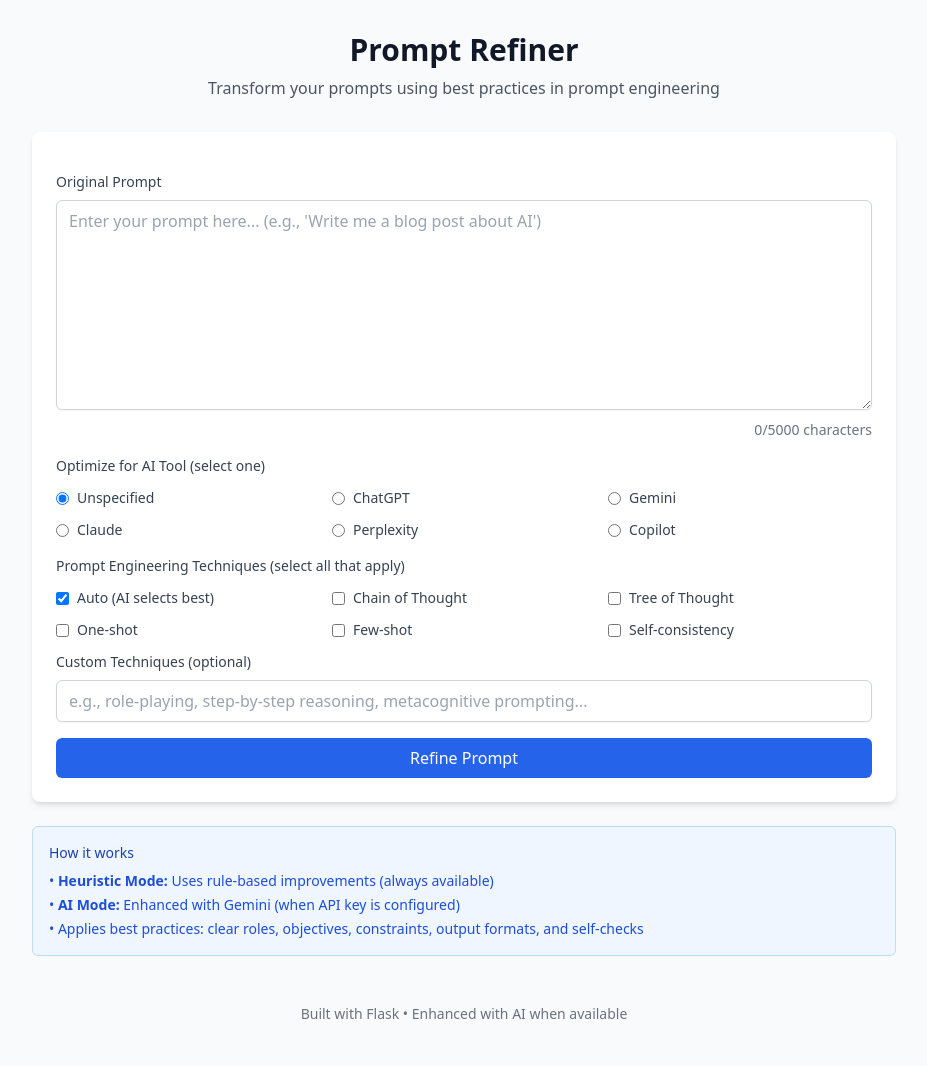
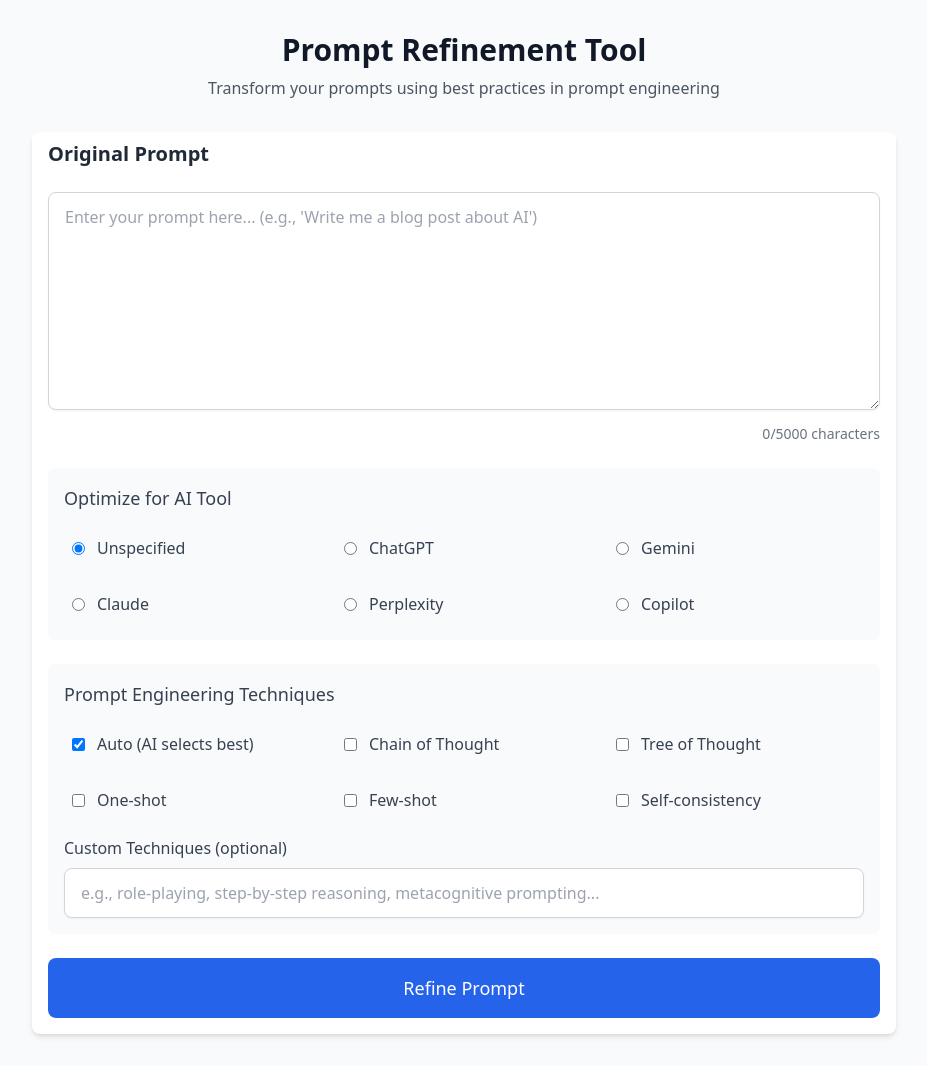
Before and after one commit to BenedictS24/prompt-refiner-app, a Flask app: page / in a window 1280 px wide. Shown: the whole page, without its empty margins (176-1103 px from the left). Before the commit the page ends 1019 px from the top, so only its background shows below. Run offline with Flask 3, Linux system fonts and the light colour scheme; some libraries are stand-ins or nearby versions.

Commit message:
Updated UI

```diff
--- a/templates/base.html
+++ b/templates/base.html
@@ -3,14 +3,14 @@
 <head>
     <meta charset="UTF-8">
     <meta name="viewport" content="width=device-width, initial-scale=1.0">
-    <title>{% block title %}Prompt Refiner{% endblock %}</title>
+    <title>{% block title %}Prompt Refinement Tool{% endblock %}</title>
     <script src="https://cdn.tailwindcss.com"></script>
     <meta name="csrf-token" content="{{ csrf_token() }}">
 </head>
 <body class="bg-gray-50 min-h-screen">
     <div class="container mx-auto px-4 py-8 max-w-4xl">
-        <header class="text-center mb-8">
-            <h1 class="text-3xl font-bold text-gray-900 mb-2">Prompt Refiner</h1>
+        <header id="mainHeader" class="text-center mb-8">
+            <h1 class="text-3xl font-bold text-gray-900 mb-2">Prompt Refinement Tool</h1>
             <p class="text-gray-600">Transform your prompts using best practices in prompt engineering</p>
         </header>
 
@@ -18,9 +18,7 @@
             {% block content %}{% endblock %}
         </main>
 
-        <footer class="text-center mt-12 text-gray-500 text-sm">
-            <p>Built with Flask • Enhanced with AI when available</p>
-        </footer>
+        <!-- removed footer section -->
     </div>
 
     {% block scripts %}{% endblock %}
--- a/templates/index.html
+++ b/templates/index.html
@@ -1,103 +1,104 @@
 {% extends "base.html" %}
 
 {% block content %}
-<div class="bg-white rounded-lg shadow-md p-6 mb-6">
-    <form id="refineForm" class="space-y-4">
+<!-- Split UI into input view and results view with navigation -->
+<!-- Input View -->
+<div id="inputView" class="space-y-4">
+    <div class="bg-white rounded-lg shadow-md p-4 pt-2">
+        <h2 class="text-xl font-semibold text-gray-800 mb-6">Original Prompt</h2>
+
+        <form id="refineForm" class="space-y-6">
             <input type="hidden" name="csrf_token" value="{{ csrf_token() }}"/>
 
             <div>
-            <label for="prompt" class="block text-sm font-medium text-gray-700 mb-2">
-                Original Prompt
-            </label>
                 <textarea
                     id="prompt"
                     name="prompt"
                     rows="8"
-                class="w-full px-3 py-2 border border-gray-300 rounded-md shadow-sm focus:outline-none focus:ring-2 focus:ring-blue-500 focus:border-blue-500"
+                    class="w-full px-4 py-3 border border-gray-300 rounded-lg shadow-sm focus:outline-none focus:ring-2 focus:ring-blue-500 focus:border-blue-500 text-base"
                     placeholder="Enter your prompt here... (e.g., 'Write me a blog post about AI')"
                     maxlength="5000"
                     required
                 ></textarea>
-            <div class="text-right text-sm text-gray-500 mt-1">
+                <div class="text-right text-sm text-gray-500 mt-2">
                     <span id="charCount">0</span>/5000 characters
                 </div>
             </div>
 
-        <!-- Changed AI tool selection from checkboxes to radio buttons for single selection -->
-        <div>
-            <label class="block text-sm font-medium text-gray-700 mb-3">
-                Optimize for AI Tool (select one)
+            <!-- AI Tool Selection -->
+            <div class="bg-gray-50 p-4 rounded-lg">
+                <label class="block text-lg font-medium text-gray-700 mb-4">
+                    Optimize for AI Tool
                 </label>
-            <div class="grid grid-cols-2 md:grid-cols-3 gap-3">
-                <label class="flex items-center space-x-2 cursor-pointer">
+                <div class="grid grid-cols-2 md:grid-cols-3 gap-4">
+                    <label class="flex items-center space-x-3 cursor-pointer p-2 rounded hover:bg-white">
                         <input type="radio" name="ai_tools" value="unspecified" checked class="border-gray-300 text-blue-600 focus:ring-blue-500">
-                    <span class="text-sm text-gray-700">Unspecified</span>
+                        <span class="text-base text-gray-700">Unspecified</span>
                     </label>
-                <label class="flex items-center space-x-2 cursor-pointer">
+                    <label class="flex items-center space-x-3 cursor-pointer p-2 rounded hover:bg-white">
                         <input type="radio" name="ai_tools" value="chatgpt" class="border-gray-300 text-blue-600 focus:ring-blue-500">
-                    <span class="text-sm text-gray-700">ChatGPT</span>
+                        <span class="text-base text-gray-700">ChatGPT</span>
                     </label>
-                <label class="flex items-center space-x-2 cursor-pointer">
+                    <label class="flex items-center space-x-3 cursor-pointer p-2 rounded hover:bg-white">
                         <input type="radio" name="ai_tools" value="gemini" class="border-gray-300 text-blue-600 focus:ring-blue-500">
-                    <span class="text-sm text-gray-700">Gemini</span>
+                        <span class="text-base text-gray-700">Gemini</span>
                     </label>
-                <label class="flex items-center space-x-2 cursor-pointer">
+                    <label class="flex items-center space-x-3 cursor-pointer p-2 rounded hover:bg-white">
                         <input type="radio" name="ai_tools" value="claude" class="border-gray-300 text-blue-600 focus:ring-blue-500">
-                    <span class="text-sm text-gray-700">Claude</span>
+                        <span class="text-base text-gray-700">Claude</span>
                     </label>
-                <label class="flex items-center space-x-2 cursor-pointer">
+                    <label class="flex items-center space-x-3 cursor-pointer p-2 rounded hover:bg-white">
                         <input type="radio" name="ai_tools" value="perplexity" class="border-gray-300 text-blue-600 focus:ring-blue-500">
-                    <span class="text-sm text-gray-700">Perplexity</span>
+                        <span class="text-base text-gray-700">Perplexity</span>
                     </label>
-                <label class="flex items-center space-x-2 cursor-pointer">
+                    <label class="flex items-center space-x-3 cursor-pointer p-2 rounded hover:bg-white">
                         <input type="radio" name="ai_tools" value="copilot" class="border-gray-300 text-blue-600 focus:ring-blue-500">
-                    <span class="text-sm text-gray-700">Copilot</span>
+                        <span class="text-base text-gray-700">Copilot</span>
                     </label>
                 </div>
             </div>
 
-        <!-- Added prompt engineering technique selection -->
-        <div>
-            <label class="block text-sm font-medium text-gray-700 mb-3">
-                Prompt Engineering Techniques (select all that apply)
+            <!-- Prompt Engineering Techniques -->
+            <div class="bg-gray-50 p-4 rounded-lg">
+                <label class="block text-lg font-medium text-gray-700 mb-4">
+                    Prompt Engineering Techniques
                 </label>
-            <div class="grid grid-cols-2 md:grid-cols-3 gap-3">
-                <label class="flex items-center space-x-2 cursor-pointer">
+                <div class="grid grid-cols-2 md:grid-cols-3 gap-4 mb-4">
+                    <label class="flex items-center space-x-3 cursor-pointer p-2 rounded hover:bg-white">
                         <input type="checkbox" name="prompt_techniques" value="auto" checked class="rounded border-gray-300 text-green-600 focus:ring-green-500">
-                    <span class="text-sm text-gray-700">Auto (AI selects best)</span>
+                        <span class="text-base text-gray-700 font-medium">Auto (AI selects best)</span>
                     </label>
-                <label class="flex items-center space-x-2 cursor-pointer">
+                    <label class="flex items-center space-x-3 cursor-pointer p-2 rounded hover:bg-white">
                         <input type="checkbox" name="prompt_techniques" value="chain_of_thought" class="rounded border-gray-300 text-green-600 focus:ring-green-500">
-                    <span class="text-sm text-gray-700">Chain of Thought</span>
+                        <span class="text-base text-gray-700">Chain of Thought</span>
                     </label>
-                <label class="flex items-center space-x-2 cursor-pointer">
+                    <label class="flex items-center space-x-3 cursor-pointer p-2 rounded hover:bg-white">
                         <input type="checkbox" name="prompt_techniques" value="tree_of_thought" class="rounded border-gray-300 text-green-600 focus:ring-green-500">
-                    <span class="text-sm text-gray-700">Tree of Thought</span>
+                        <span class="text-base text-gray-700">Tree of Thought</span>
                     </label>
-                <label class="flex items-center space-x-2 cursor-pointer">
+                    <label class="flex items-center space-x-3 cursor-pointer p-2 rounded hover:bg-white">
                         <input type="checkbox" name="prompt_techniques" value="one_shot" class="rounded border-gray-300 text-green-600 focus:ring-green-500">
-                    <span class="text-sm text-gray-700">One-shot</span>
+                        <span class="text-base text-gray-700">One-shot</span>
                     </label>
-                <label class="flex items-center space-x-2 cursor-pointer">
+                    <label class="flex items-center space-x-3 cursor-pointer p-2 rounded hover:bg-white">
                         <input type="checkbox" name="prompt_techniques" value="few_shot" class="rounded border-gray-300 text-green-600 focus:ring-green-500">
-                    <span class="text-sm text-gray-700">Few-shot</span>
+                        <span class="text-base text-gray-700">Few-shot</span>
                     </label>
-                <label class="flex items-center space-x-2 cursor-pointer">
+                    <label class="flex items-center space-x-3 cursor-pointer p-2 rounded hover:bg-white">
                         <input type="checkbox" name="prompt_techniques" value="self_consistency" class="rounded border-gray-300 text-green-600 focus:ring-green-500">
-                    <span class="text-sm text-gray-700">Self-consistency</span>
+                        <span class="text-base text-gray-700">Self-consistency</span>
                     </label>
                 </div>
 
-            <!-- Added custom techniques text field -->
-            <div class="mt-3">
-                <label for="custom_techniques" class="block text-sm font-medium text-gray-700 mb-2">
+                <div>
+                    <label for="custom_techniques" class="block text-base font-medium text-gray-700 mb-2">
                         Custom Techniques (optional)
                     </label>
                     <input
                         type="text"
                         id="custom_techniques"
                         name="custom_techniques"
-                    class="w-full px-3 py-2 border border-gray-300 rounded-md shadow-sm focus:outline-none focus:ring-2 focus:ring-green-500 focus:border-green-500"
+                        class="w-full px-4 py-3 border border-gray-300 rounded-lg shadow-sm focus:outline-none focus:ring-2 focus:ring-green-500 focus:border-green-500"
                         placeholder="e.g., role-playing, step-by-step reasoning, metacognitive prompting..."
                         maxlength="200"
                     >
@@ -107,138 +108,137 @@
             <button
                 type="submit"
                 id="refineBtn"
-            class="w-full bg-blue-600 text-white py-2 px-4 rounded-md hover:bg-blue-700 focus:outline-none focus:ring-2 focus:ring-blue-500 focus:ring-offset-2 disabled:opacity-50 disabled:cursor-not-allowed"
+                class="w-full bg-blue-600 text-white py-4 px-6 rounded-lg hover:bg-blue-700 focus:outline-none focus:ring-2 focus:ring-blue-500 focus:ring-offset-2 disabled:opacity-50 disabled:cursor-not-allowed text-lg font-medium"
             >
                 Refine Prompt
             </button>
         </form>
     </div>
+</div>
 
-<div id="results" class="hidden">
-    <div class="bg-white rounded-lg shadow-md p-6 mb-6">
-        <div class="flex justify-between items-center mb-4">
-            <h2 class="text-xl font-semibold text-gray-900">Refined Prompt</h2>
-            <div class="space-x-2">
+<!-- Results View -->
+<div id="resultsView" class="hidden space-y-6">
+    <div class="bg-white rounded-lg shadow-md p-6">
+        <!-- Header with back button -->
+        <div class="flex items-center justify-between mb-6">
+            <button
+                id="backBtn"
+                class="flex items-center space-x-2 text-blue-600 hover:text-blue-700 focus:outline-none"
+            >
+                <svg class="w-5 h-5" fill="none" stroke="currentColor" viewBox="0 0 24 24">
+                    <path stroke-linecap="round" stroke-linejoin="round" stroke-width="2" d="M15 19l-7-7 7-7"></path>
+                </svg>
+                <span class="text-base font-medium">Back to Input</span>
+            </button>
+            <h1 class="text-2xl font-bold text-gray-900">Refined Prompt</h1>
+            <div class="space-x-3">
                 <button
                     id="copyBtn"
-                    class="bg-gray-600 text-white px-4 py-2 rounded-md hover:bg-gray-700 focus:outline-none focus:ring-2 focus:ring-gray-500"
+                    class="bg-gray-600 text-white px-4 py-2 rounded-lg hover:bg-gray-700 focus:outline-none focus:ring-2 focus:ring-gray-500"
                 >
                     Copy
                 </button>
                 <a
                     id="downloadBtn"
                     href="/download"
-                    class="bg-green-600 text-white px-4 py-2 rounded-md hover:bg-green-700 focus:outline-none focus:ring-2 focus:ring-green-500 inline-block"
+                    class="bg-green-600 text-white px-4 py-2 rounded-lg hover:bg-green-700 focus:outline-none focus:ring-2 focus:ring-green-500 inline-block"
                 >
                     Download
                 </a>
             </div>
         </div>
 
-        <div id="refinedPrompt" class="bg-gray-50 p-4 rounded-md border font-mono text-sm whitespace-pre-wrap mb-4"></div>
+        <!-- Refined Prompt Display -->
+        <div class="mb-6">
+            <div id="refinedPrompt" class="bg-gray-50 p-6 rounded-lg border font-mono text-base whitespace-pre-wrap min-h-32"></div>
+        </div>
 
-        <div class="border-t border-b py-4 mb-4">
-            <h3 class="text-sm font-medium text-gray-700 mb-3">Try this prompt on:</h3>
-            <div class="flex flex-wrap gap-2">
+        <!-- AI Platform Links -->
+        <div class="py-6">
+            <h3 class="text-lg font-medium text-gray-700 mb-4">Try this prompt on:</h3>
+            <div class="grid grid-cols-2 md:grid-cols-5 gap-3">
                 <button
                     id="goToChatGPT"
-                    class="bg-green-600 text-white px-3 py-2 rounded-md hover:bg-green-700 focus:outline-none focus:ring-2 focus:ring-green-500 text-sm"
+                    class="bg-green-600 text-white px-4 py-3 rounded-lg hover:bg-green-700 focus:outline-none focus:ring-2 focus:ring-green-500 text-center"
                 >
-                    → ChatGPT
+                    ChatGPT
                 </button>
                 <button
                     id="goToGemini"
-                    class="bg-blue-600 text-white px-3 py-2 rounded-md hover:bg-blue-700 focus:outline-none focus:ring-2 focus:ring-blue-500 text-sm"
+                    class="bg-blue-600 text-white px-4 py-3 rounded-lg hover:bg-blue-700 focus:outline-none focus:ring-2 focus:ring-blue-500 text-center"
                 >
-                    → Gemini
+                    Gemini
                 </button>
                 <button
                     id="goToClaude"
-                    class="bg-purple-600 text-white px-3 py-2 rounded-md hover:bg-purple-700 focus:outline-none focus:ring-2 focus:ring-purple-500 text-sm"
+                    class="bg-purple-600 text-white px-4 py-3 rounded-lg hover:bg-purple-700 focus:outline-none focus:ring-2 focus:ring-purple-500 text-center"
                 >
-                    → Claude
+                    Claude
                 </button>
                 <button
                     id="goToPerplexity"
-                    class="bg-teal-600 text-white px-3 py-2 rounded-md hover:bg-teal-700 focus:outline-none focus:ring-2 focus:ring-teal-500 text-sm"
+                    class="bg-teal-600 text-white px-4 py-3 rounded-lg hover:bg-teal-700 focus:outline-none focus:ring-2 focus:ring-teal-500 text-center"
                 >
-                    → Perplexity
+                    Perplexity
                 </button>
                 <button
                     id="goToCopilot"
-                    class="bg-gray-600 text-white px-3 py-2 rounded-md hover:bg-gray-700 focus:outline-none focus:ring-2 focus:ring-gray-500 text-sm"
+                    class="bg-gray-600 text-white px-4 py-3 rounded-lg hover:bg-gray-700 focus:outline-none focus:ring-2 focus:ring-gray-500 text-center"
                 >
-                    → Copilot
+                    Copilot
                 </button>
             </div>
-        </div>
-
-        <div class="border-t pt-4">
-            <h3 class="text-lg font-medium text-gray-900 mb-2">Rationale</h3>
-            <p id="rationale" class="text-gray-700"></p>
         </div>
     </div>
 </div>
 
-<div id="error" class="hidden bg-red-50 border border-red-200 rounded-md p-4 mb-6">
+<!-- Error Display -->
+<div id="error" class="hidden bg-red-50 border border-red-200 rounded-lg p-4 mb-6">
     <div class="flex">
         <div class="ml-3">
-            <h3 class="text-sm font-medium text-red-800">Error</h3>
+            <h3 class="text-base font-medium text-red-800">Error</h3>
             <div class="mt-2 text-sm text-red-700">
                 <p id="errorMessage"></p>
             </div>
         </div>
     </div>
 </div>
-
-<div class="bg-blue-50 border border-blue-200 rounded-md p-4">
-    <h3 class="text-sm font-medium text-blue-800 mb-2">How it works</h3>
-    <ul class="text-sm text-blue-700 space-y-1">
-        <li>• <strong>Heuristic Mode:</strong> Uses rule-based improvements (always available)</li>
-        <li>• <strong>AI Mode:</strong> Enhanced with Gemini (when API key is configured)</li>
-        <li>• Applies best practices: clear roles, objectives, constraints, output formats, and self-checks</li>
-    </ul>
-</div>
 {% endblock %}
 
 {% block scripts %}
 <script>
 document.addEventListener('DOMContentLoaded', function() {
+    const inputView = document.getElementById('inputView');
+    const resultsView = document.getElementById('resultsView');
+    const backBtn = document.getElementById('backBtn');
+    const mainHeader = document.getElementById('mainHeader');
+
     const form = document.getElementById('refineForm');
     const promptTextarea = document.getElementById('prompt');
     const charCount = document.getElementById('charCount');
     const refineBtn = document.getElementById('refineBtn');
-    const results = document.getElementById('results');
     const error = document.getElementById('error');
     const refinedPrompt = document.getElementById('refinedPrompt');
-    const rationale = document.getElementById('rationale');
     const copyBtn = document.getElementById('copyBtn');
     const errorMessage = document.getElementById('errorMessage');
 
-
-    const techniqueCheckboxes = document.querySelectorAll('input[name="prompt_techniques"]');
-    const autoCheckbox = document.querySelector('input[value="auto"]');
-
-    techniqueCheckboxes.forEach(checkbox => {
-        checkbox.addEventListener('change', function() {
-            if (this.value === 'auto') {
-                if (this.checked) {
-                    techniqueCheckboxes.forEach(cb => {
-                        if (cb.value !== 'auto') cb.checked = false;
-                    });
-                }
-            } else {
-                if (this.checked) {
-                    autoCheckbox.checked = false;
-                }
+    // View switching functions
+    function showInputView() {
+        inputView.classList.remove('hidden');
+        resultsView.classList.add('hidden');
+        error.classList.add('hidden');
+        mainHeader.classList.remove('hidden');
     }
 
-            const anyTechniqueChecked = Array.from(techniqueCheckboxes).some(cb => cb.checked);
-            if (!anyTechniqueChecked) {
-                autoCheckbox.checked = true;
+    function showResultsView() {
+        inputView.classList.add('hidden');
+        resultsView.classList.remove('hidden');
+        error.classList.add('hidden');
+        mainHeader.classList.add('hidden');
     }
-        });
-    });
+
+    // Back button functionality
+    backBtn.addEventListener('click', showInputView);
 
     // Character counter
     promptTextarea.addEventListener('input', function() {
@@ -256,8 +256,7 @@ document.addEventListener('DOMContentLoaded', function() {
     form.addEventListener('submit', async function(e) {
         e.preventDefault();
 
-        // Hide previous results/errors
-        results.classList.add('hidden');
+        // Hide previous errors
         error.classList.add('hidden');
 
         // Show loading state
@@ -277,10 +276,8 @@ document.addEventListener('DOMContentLoaded', function() {
             const data = await response.json();
 
             if (response.ok) {
-                // Show results
                 refinedPrompt.textContent = data.refined_prompt;
-                rationale.textContent = data.rationale;
-                results.classList.remove('hidden');
+                showResultsView();
             } else {
                 // Show error
                 errorMessage.textContent = data.error || 'An error occurred';
```
Lines whose indentation alone changed are shown as unchanged.
